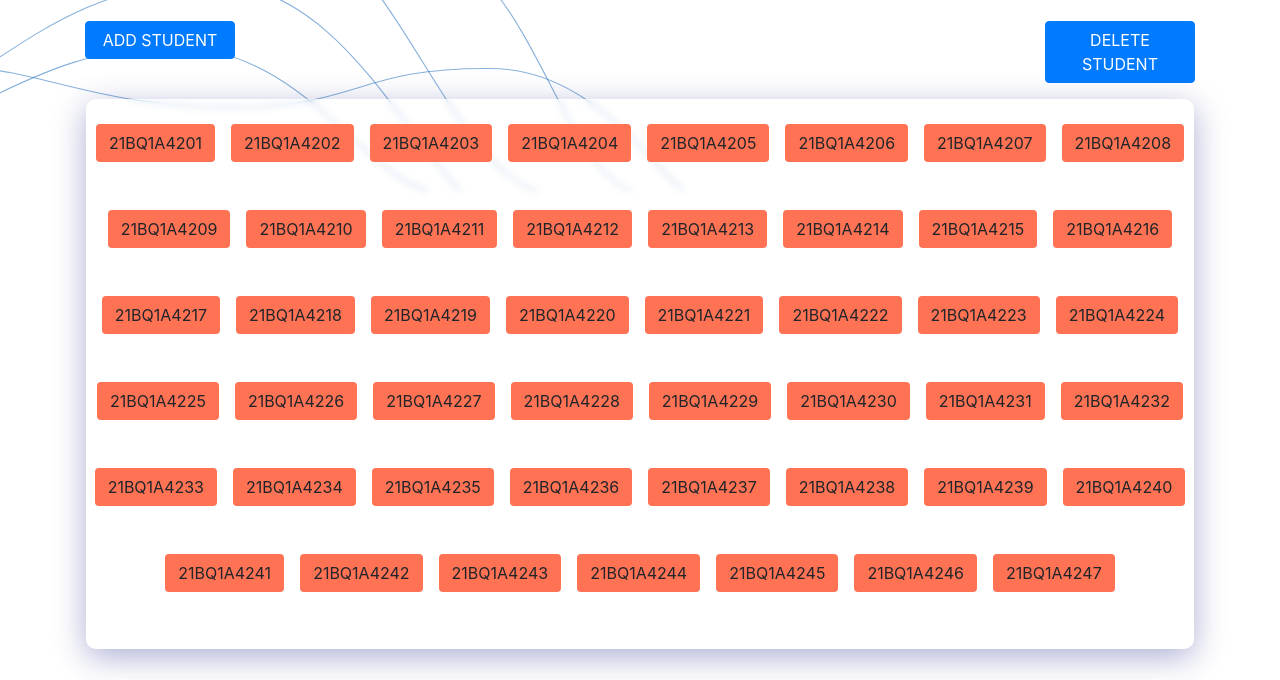
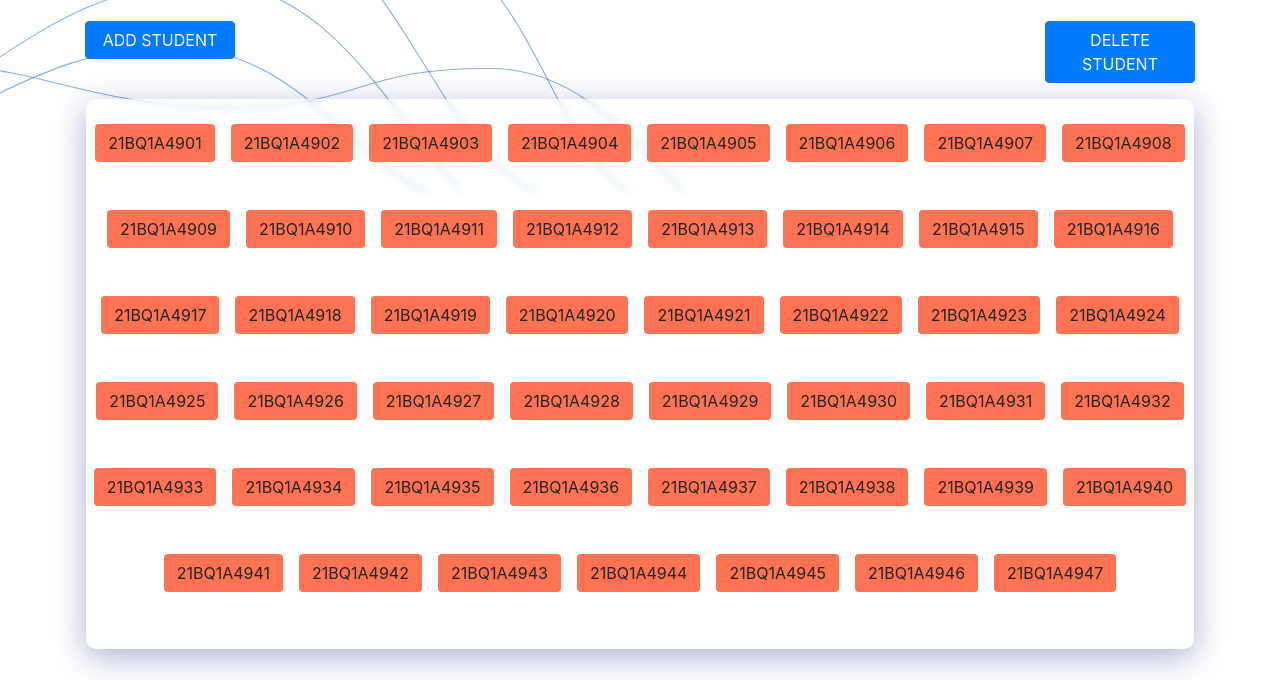
Before and after one commit to shanmukavenkat/snvs_likith, a plain HTML site: page cso.html in a window 1280 px wide. Shown: the part 120-800 px from the top of the page. Drawn offline with nearby package versions, Linux system fonts and the light colour scheme.

Commit message:
snvs_likith

```diff
--- a/cso.html
+++ b/cso.html
@@ -67,63 +67,63 @@
 <!--students numbers--->
         <div class=" card mt-2 m-3" >
      <div class=" p-3 d-flex flex-row justify-content-center">
-         <a href="21bq1a4201.html"><button class="color1 btn  m-2">21BQ1A4201</button></a>
-         <a href="21bq1a4201.html"><button class="color1 btn  m-2">21BQ1A4202</button></a>
-         <a href="21bq1a4201.html"><button class="color1 btn  m-2">21BQ1A4203</button></a>
-         <a href="21bq1a4201.html"><button class="color1 btn  m-2">21BQ1A4204</button></a>
-         <a href="21bq1a4201.html"><button class="color1 btn  m-2">21BQ1A4205</button></a>
-         <a href="21bq1a4201.html"><button class="color1 btn  m-2">21BQ1A4206</button></a>
-         <a href="21bq1a4201.html"><button class="color1 btn  m-2">21BQ1A4207</button></a>
-         <a href="21bq1a4201.html"><button class="color1 btn  m-2">21BQ1A4208</button></a>
+         <a href="21bq1a4201.html"><button class="color1 btn  m-2">21BQ1A4901</button></a>
+         <a href="21bq1a4201.html"><button class="color1 btn  m-2">21BQ1A4902</button></a>
+         <a href="21bq1a4201.html"><button class="color1 btn  m-2">21BQ1A4903</button></a>
+         <a href="21bq1a4201.html"><button class="color1 btn  m-2">21BQ1A4904</button></a>
+         <a href="21bq1a4201.html"><button class="color1 btn  m-2">21BQ1A4905</button></a>
+         <a href="21bq1a4201.html"><button class="color1 btn  m-2">21BQ1A4906</button></a>
+         <a href="21bq1a4201.html"><button class="color1 btn  m-2">21BQ1A4907</button></a>
+         <a href="21bq1a4201.html"><button class="color1 btn  m-2">21BQ1A4908</button></a>
      </div>
     <div class=" p-3 d-flex flex-row justify-content-center">
-        <a href="21bq1a4201.html"><button class="color1 btn  m-2">21BQ1A4209</button></a>
-        <a href="21bq1a4201.html"><button class="color1 btn  m-2">21BQ1A4210</button></a>
-        <a href="21bq1a4201.html"><button class="color1 btn  m-2">21BQ1A4211</button></a>
-        <a href="21bq1a4201.html"><button class="color1 btn  m-2">21BQ1A4212</button></a>
-        <a href="21bq1a4201.html"><button class="color1 btn  m-2">21BQ1A4213</button></a>
-        <a href="21bq1a4201.html"><button class="color1 btn  m-2">21BQ1A4214</button></a>
-        <a href="21bq1a4201.html"><button class="color1 btn  m-2">21BQ1A4215</button></a>
-        <a href="21bq1a4201.html"><button class="color1 btn  m-2">21BQ1A4216</button></a>
+        <a href="21bq1a4201.html"><button class="color1 btn  m-2">21BQ1A4909</button></a>
+        <a href="21bq1a4201.html"><button class="color1 btn  m-2">21BQ1A4910</button></a>
+        <a href="21bq1a4201.html"><button class="color1 btn  m-2">21BQ1A4911</button></a>
+        <a href="21bq1a4201.html"><button class="color1 btn  m-2">21BQ1A4912</button></a>
+        <a href="21bq1a4201.html"><button class="color1 btn  m-2">21BQ1A4913</button></a>
+        <a href="21bq1a4201.html"><button class="color1 btn  m-2">21BQ1A4914</button></a>
+        <a href="21bq1a4201.html"><button class="color1 btn  m-2">21BQ1A4915</button></a>
+        <a href="21bq1a4201.html"><button class="color1 btn  m-2">21BQ1A4916</button></a>
     </div>
     <div class=" p-3 d-flex flex-row justify-content-center">
-        <a href="21bq1a4201.html"><button class="color1 btn  m-2">21BQ1A4217</button></a>
-        <a href="21bq1a4201.html"><button class="color1 btn  m-2">21BQ1A4218</button></a>
-        <a href="21bq1a4201.html"><button class="color1 btn  m-2">21BQ1A4219</button></a>
-        <a href="21bq1a4201.html"><button class="color1 btn  m-2">21BQ1A4220</button></a>
-        <a href="21bq1a4201.html"><button class="color1 btn  m-2">21BQ1A4221</button></a>
-        <a href="21bq1a4201.html"><button class="color1 btn  m-2">21BQ1A4222</button></a>
-        <a href="21bq1a4201.html"><button class="color1 btn  m-2">21BQ1A4223</button></a>
-        <a href="21bq1a4201.html"><button class="color1 btn  m-2">21BQ1A4224</button></a>
+        <a href="21bq1a4201.html"><button class="color1 btn  m-2">21BQ1A4917</button></a>
+        <a href="21bq1a4201.html"><button class="color1 btn  m-2">21BQ1A4918</button></a>
+        <a href="21bq1a4201.html"><button class="color1 btn  m-2">21BQ1A4919</button></a>
+        <a href="21bq1a4201.html"><button class="color1 btn  m-2">21BQ1A4920</button></a>
+        <a href="21bq1a4201.html"><button class="color1 btn  m-2">21BQ1A4921</button></a>
+        <a href="21bq1a4201.html"><button class="color1 btn  m-2">21BQ1A4922</button></a>
+        <a href="21bq1a4201.html"><button class="color1 btn  m-2">21BQ1A4923</button></a>
+        <a href="21bq1a4201.html"><button class="color1 btn  m-2">21BQ1A4924</button></a>
     </div>
     <div class=" p-3 d-flex flex-row justify-content-center">
-        <a href="21bq1a4201.html"><button class="color1 btn  m-2">21BQ1A4225</button></a>
-        <a href="21bq1a4201.html"><button class="color1 btn  m-2">21BQ1A4226</button></a>
-        <a href="21bq1a4201.html"><button class="color1 btn  m-2">21BQ1A4227</button></a>
-        <a href="21bq1a4201.html"><button class="color1 btn  m-2">21BQ1A4228</button></a>
-        <a href="21bq1a4201.html"><button class="color1 btn  m-2">21BQ1A4229</button></a>
-        <a href="21bq1a4201.html"><button class="color1 btn  m-2">21BQ1A4230</button></a>
-        <a href="21bq1a4201.html"><button class="color1 btn  m-2">21BQ1A4231</button></a>
-        <a href="21bq1a4201.html"><button class="color1 btn  m-2">21BQ1A4232</button></a>
+        <a href="21bq1a4201.html"><button class="color1 btn  m-2">21BQ1A4925</button></a>
+        <a href="21bq1a4201.html"><button class="color1 btn  m-2">21BQ1A4926</button></a>
+        <a href="21bq1a4201.html"><button class="color1 btn  m-2">21BQ1A4927</button></a>
+        <a href="21bq1a4201.html"><button class="color1 btn  m-2">21BQ1A4928</button></a>
+        <a href="21bq1a4201.html"><button class="color1 btn  m-2">21BQ1A4929</button></a>
+        <a href="21bq1a4201.html"><button class="color1 btn  m-2">21BQ1A4930</button></a>
+        <a href="21bq1a4201.html"><button class="color1 btn  m-2">21BQ1A4931</button></a>
+        <a href="21bq1a4201.html"><button class="color1 btn  m-2">21BQ1A4932</button></a>
     </div>
     <div class=" p-3 d-flex flex-row justify-content-center">
-        <a href="21bq1a4201.html"><button class="color1 btn  m-2">21BQ1A4233</button></a>
-        <a href="21bq1a4201.html"><button class="color1 btn  m-2">21BQ1A4234</button></a>
-        <a href="21bq1a4201.html"><button class="color1 btn  m-2">21BQ1A4235</button></a>
-        <a href="21bq1a4201.html"><button class="color1 btn  m-2">21BQ1A4236</button></a>
-        <a href="21bq1a4201.html"><button class="color1 btn  m-2">21BQ1A4237</button></a>
-        <a href="21bq1a4201.html"><button class="color1 btn  m-2">21BQ1A4238</button></a>
-        <a href="21bq1a4201.html"><button class="color1 btn  m-2">21BQ1A4239</button></a>
-        <a href="21bq1a4201.html"><button class="color1 btn  m-2">21BQ1A4240</button></a>
+        <a href="21bq1a4201.html"><button class="color1 btn  m-2">21BQ1A4933</button></a>
+        <a href="21bq1a4201.html"><button class="color1 btn  m-2">21BQ1A4934</button></a>
+        <a href="21bq1a4201.html"><button class="color1 btn  m-2">21BQ1A4935</button></a>
+        <a href="21bq1a4201.html"><button class="color1 btn  m-2">21BQ1A4936</button></a>
+        <a href="21bq1a4201.html"><button class="color1 btn  m-2">21BQ1A4937</button></a>
+        <a href="21bq1a4201.html"><button class="color1 btn  m-2">21BQ1A4938</button></a>
+        <a href="21bq1a4201.html"><button class="color1 btn  m-2">21BQ1A4939</button></a>
+        <a href="21bq1a4201.html"><button class="color1 btn  m-2">21BQ1A4940</button></a>
     </div>
     <div class=" p-3 d-flex flex-row justify-content-center" >
-        <a href="21bq1a4201.html"><button class="color1 btn  m-2">21BQ1A4241</button></a>
-        <a href="21bq1a4201.html"><button class="color1 btn  m-2">21BQ1A4242</button></a>
-        <a href="21bq1a4201.html"><button class="color1 btn  m-2">21BQ1A4243</button></a>
-        <a href="21bq1a4201.html"><button class="color1 btn  m-2">21BQ1A4244</button></a>
-        <a href="21bq1a4201.html"><button class="color1 btn  m-2">21BQ1A4245</button></a>
-        <a href="21bq1a4201.html"><button class="color1 btn  m-2">21BQ1A4246</button></a>
-        <a href="21bq1a4201.html"><button class="color1 btn  m-2">21BQ1A4247</button></a>
+        <a href="21bq1a4201.html"><button class="color1 btn  m-2">21BQ1A4941</button></a>
+        <a href="21bq1a4201.html"><button class="color1 btn  m-2">21BQ1A4942</button></a>
+        <a href="21bq1a4201.html"><button class="color1 btn  m-2">21BQ1A4943</button></a>
+        <a href="21bq1a4201.html"><button class="color1 btn  m-2">21BQ1A4944</button></a>
+        <a href="21bq1a4201.html"><button class="color1 btn  m-2">21BQ1A4945</button></a>
+        <a href="21bq1a4201.html"><button class="color1 btn  m-2">21BQ1A4946</button></a>
+        <a href="21bq1a4201.html"><button class="color1 btn  m-2">21BQ1A4947</button></a>
     </div>
 
              <div id="button-container" class="p-3 d-flex flex-row justify-content-center">
```
